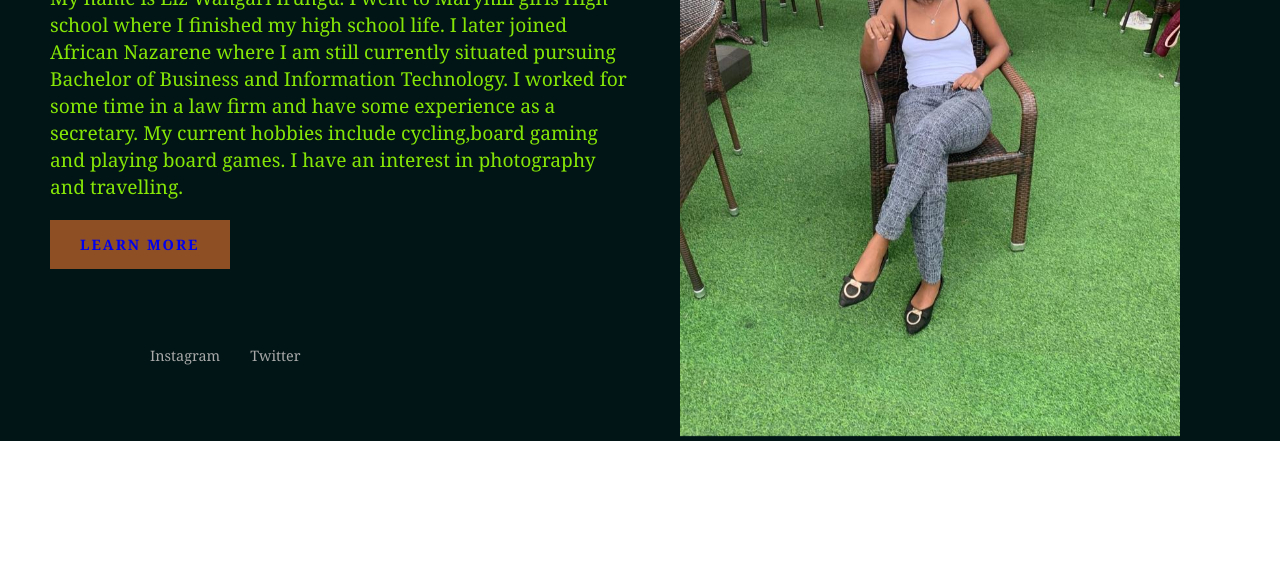
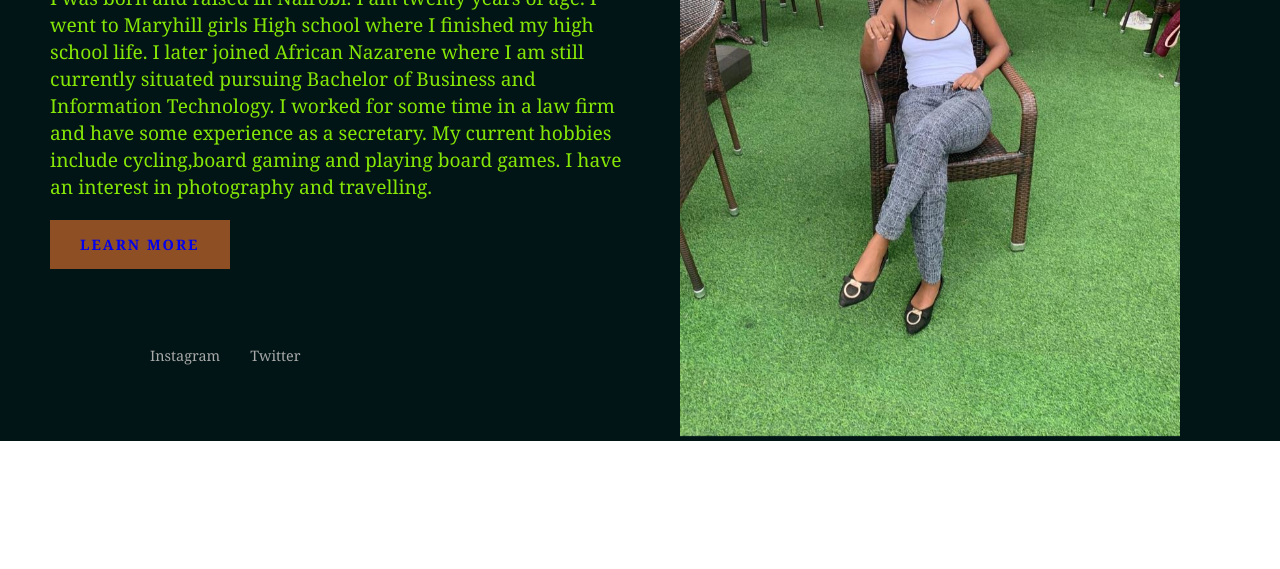
Before and after one commit to irunguliz/Portfolio, a plain HTML site: page About.html in a window 1280 px wide. Shown: the part 231-800 px from the top of the page. Drawn offline with Linux system fonts and the light colour scheme.

Commit message:
About.html

```diff
--- a/About.html
+++ b/About.html
@@ -13,7 +13,7 @@
             <div>
             <h2> Liz Irungu</h2>
             <p>
-                My name is Liz Wangari Irungu. I went to Maryhill girls High school where I finished my high school life. I later joined African Nazarene where I am still currently situated pursuing Bachelor of Business and Information Technology. I worked for some time in a law firm and have some experience as a secretary. My current hobbies include cycling,board gaming and playing board games. I have an interest in photography and travelling.
+                I was born and raised in Nairobi. I am twenty years of age. I went to Maryhill girls High school where I finished my high school life. I later joined African Nazarene where I am still currently situated pursuing Bachelor of Business and Information Technology. I worked for some time in a law firm and have some experience as a secretary. My current hobbies include cycling,board gaming and playing board games. I have an interest in photography and travelling.
             </p>
             <a href="#">Learn more</a>
           </div>
```
